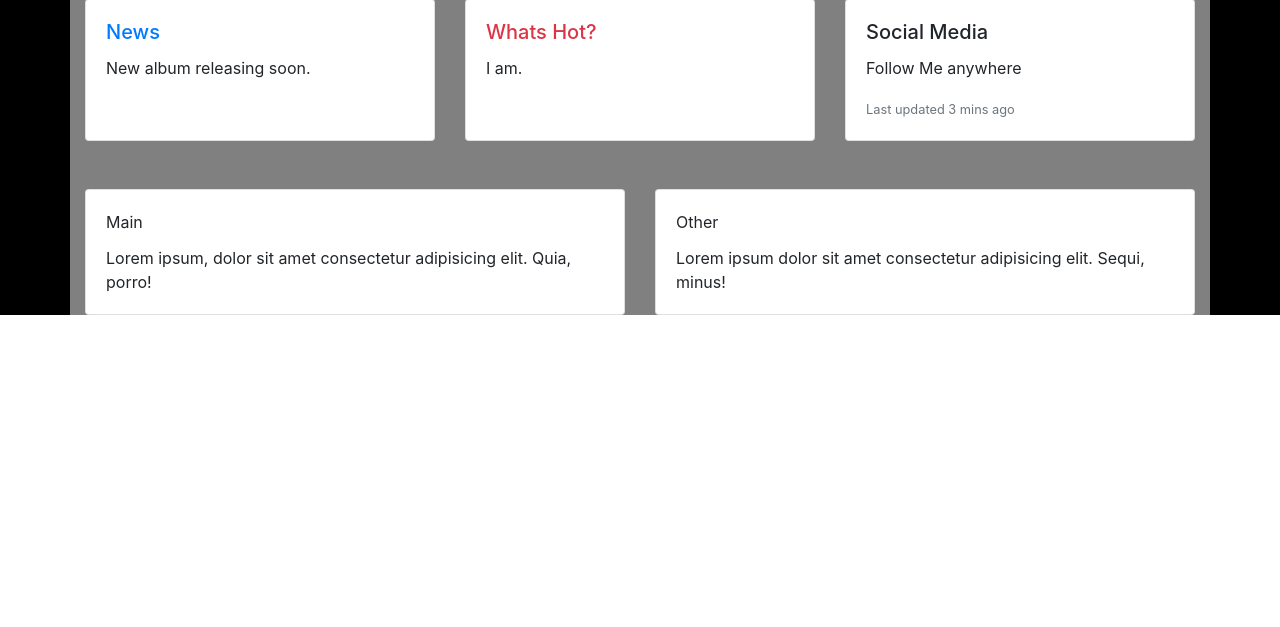
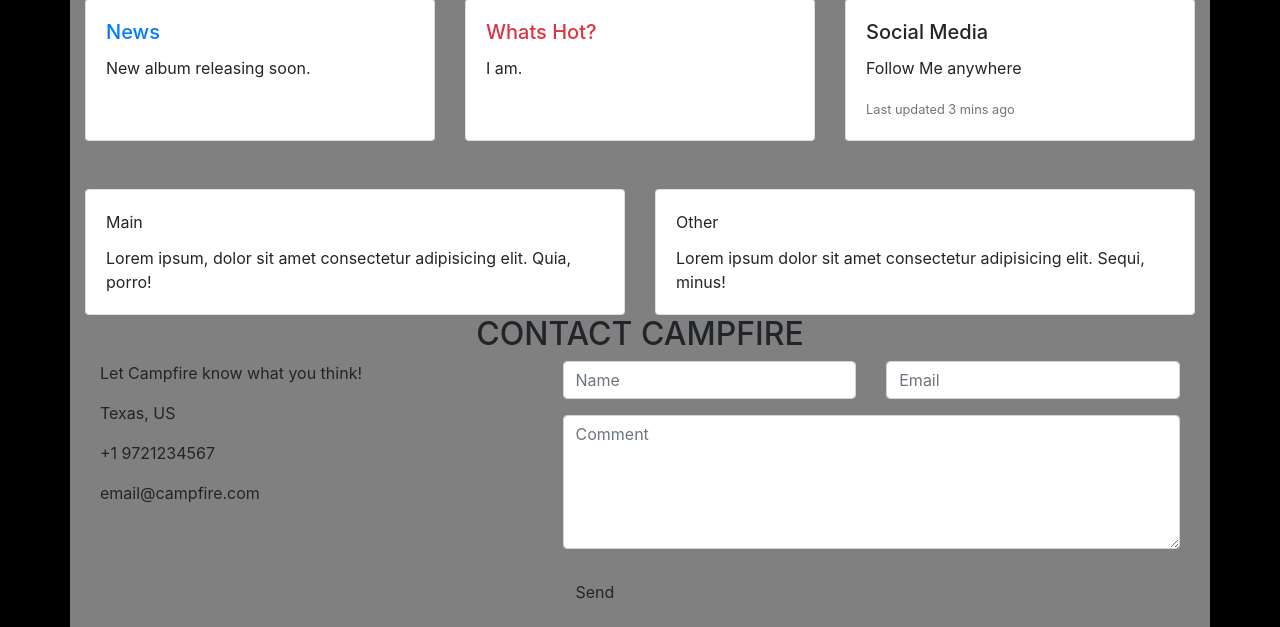
Before and after one commit to Crescends/Rising-Star, a Python web app: template RisingStar/templates/home.html in a window 1280 px wide. Shown: the part 729-1356 px from the top of the page. Before the commit the page ends 1044 px from the top, so only its background shows below. Run offline with Jinja, Linux system fonts and the light colour scheme; the template is opened without the code that fills it, so the values that code supplies are empty; some libraries are stand-ins or nearby versions.

Commit message:
contact form - unlinked send button

```diff
--- a/RisingStar/templates/home.html
+++ b/RisingStar/templates/home.html
@@ -41,4 +41,33 @@
         </div>
     </div>
 </div>
+<!-- Container (Contact Section) -->
+<div id="contact" class="container-fluid bg-grey">
+    <h2 class="text-center">CONTACT CAMPFIRE</h2>
+    <div class="row">
+      <div class="col-sm-5">
+        <p>Let Campfire know what you think!</p>
+        <p><span class="glyphicon glyphicon-map-marker"></span> Texas, US</p>
+        <p><span class="glyphicon glyphicon-phone"></span> +1 9721234567</p>
+        <p><span class="glyphicon glyphicon-envelope"></span> email@campfire.com</p>
+      </div>
+      <div class="col-sm-7 slideanim">
+        <div class="row">
+          <div class="col-sm-6 form-group">
+            <input class="form-control" id="name" name="name" placeholder="Name" type="text" required>
+          </div>
+          <div class="col-sm-6 form-group">
+            <input class="form-control" id="email" name="email" placeholder="Email" type="email" required>
+          </div>
+        </div>
+        <textarea class="form-control" id="comments" name="comments" placeholder="Comment" rows="5"></textarea><br>
+        <div class="row">
+          <div class="col-sm-12 form-group">
+            <button class="btn btn-default pull-right" type="submit">Send</button>
+          </div>
+        </div>
+      </div>
+    </div>
+  </div>
+
 {% endblock %}
```
